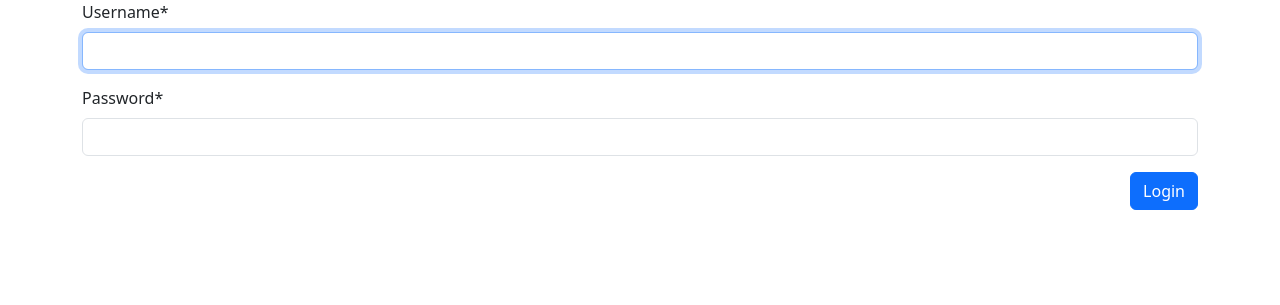
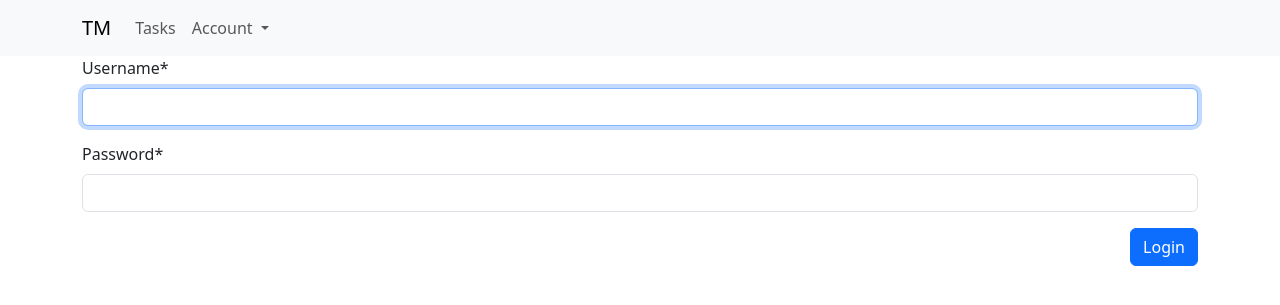
Before and after one commit to yarzhuravlov/task-manager-mate, a Django app: page /accounts/login/ in a window 1280 px wide. Shown: the top 305 px of the page. Run offline with Django 5.2, Linux system fonts and the light colour scheme; some libraries are stand-ins or nearby versions.

Commit message:
add basic navbar component and include it to base.html

```diff
--- a/templates/base.html
+++ b/templates/base.html
@@ -13,11 +13,14 @@
       rel="stylesheet"
       href="https://cdn.jsdelivr.net/npm/bootstrap-icons@1.11.3/font/bootstrap-icons.min.css">
   <link
-    rel="stylesheet"
-    href="{% static "css/styles.css" %}"
+      rel="stylesheet"
+      href="{% static "css/styles.css" %}"
   >
 </head>
 <body>
+{% block navbar %}
+  {% include "includes/navbar.html" %}
+{% endblock %}
 <main class="container">
   {% block content %}
   {% endblock %}
--- /dev/null
+++ b/templates/includes/navbar.html
@@ -0,0 +1,42 @@
+<nav class="navbar navbar-expand-lg bg-body-tertiary">
+  <div class="container">
+    <a class="navbar-brand" href="{% url 'tasks:task-list' %}">TM</a>
+    <button class="navbar-toggler" type="button" data-bs-toggle="collapse"
+            data-bs-target="#navbarSupportedContent"
+            aria-controls="navbarSupportedContent" aria-expanded="false"
+            aria-label="Toggle navigation">
+      <span class="navbar-toggler-icon"></span>
+    </button>
+    <div class="collapse navbar-collapse" id="navbarSupportedContent">
+      <ul class="navbar-nav me-auto mb-2 mb-lg-0">
+        <li class="nav-item">
+          <a class="nav-link" aria-current="page"
+             href="{% url 'tasks:task-list' %}">Tasks</a>
+        </li>
+        <li class="nav-item dropdown">
+          <a class="nav-link dropdown-toggle" href="#" role="button"
+             data-bs-toggle="dropdown" aria-expanded="false">
+            Account
+          </a>
+          <ul class="dropdown-menu">
+            {% if user.is_authenticated %}
+              <li>
+                <span class="dropdown-item">{{ user.username }}</span>
+              </li>
+            {% endif %}
+            <li>
+              {% if user.is_authenticated %}
+                <form action="{% url 'logout' %}" method="POST">
+                  {% csrf_token %}
+                  <input class="dropdown-item" type="submit" value="Logout">
+                </form>
+              {% else %}
+                <a class="dropdown-item" href="{% url 'login' %}">Login</a>
+              {% endif %}
+            </li>
+          </ul>
+        </li>
+      </ul>
+    </div>
+  </div>
+</nav>
```
